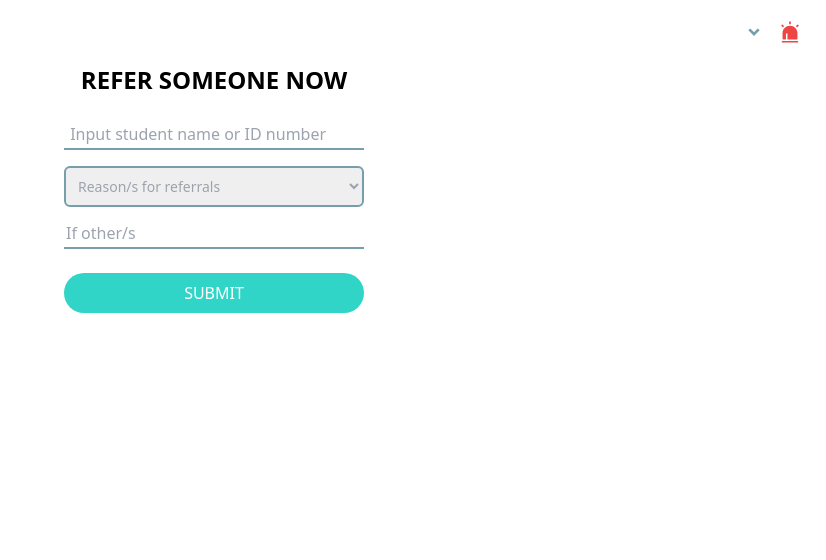
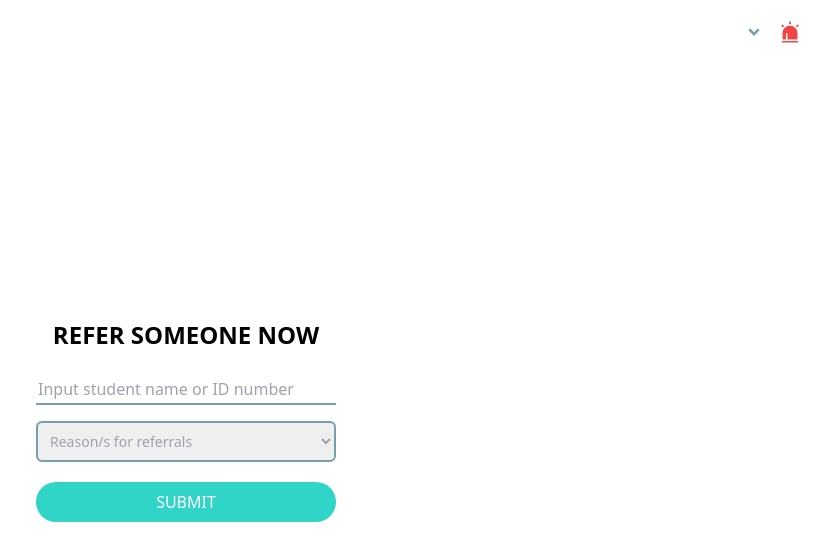
Before and after one commit to Znerree/2223-sem2-g2-g3-12-WellTalkWebsite-v2, a React (Vite) app in the folder welltalkwebapp_frontend/: page /student-referral in a window 1280 px wide. Shown: the top 560 px of the page, without its empty margins (454-1280 px from the left). Built offline with nearby package versions, Linux system fonts and the light colour scheme.

Commit message:
Gipatunga referral form ug naay pilianan others

```diff
--- a/welltalkwebapp_frontend/src/pages/private-pages/StudentReferral.tsx
+++ b/welltalkwebapp_frontend/src/pages/private-pages/StudentReferral.tsx
@@ -1,7 +1,8 @@
 import ReferralHeader from "@/components/ReferralHeader";
+import { useState } from "react";
 
 export const StudentReferral = () => {
-  //css style for input
+  // css style for input
   const inputStyle = {
     borderBottom: "2px solid #769EAB",
     background: "transparent",
@@ -11,39 +12,51 @@ export const StudentReferral = () => {
     marginBottom: "16px",
   };
 
+  const [referral, setReferral] = useState({});
+  const [showOtherInput, setShowOtherInput] = useState(false); // State to track if the "If other/s" input should be displayed
+
+  const handleReasonChange = (event: any) => {
+    const selectedReason = event.target.value;
+    if (selectedReason === "Other") {
+      setShowOtherInput(true);
+    } else {
+      setShowOtherInput(false);
+    }
+  };
+
   return (
     <>
       <ReferralHeader />
-      <div className=" ml-14 flex flex-col justify-center items-center">
+      <div className="flex flex-col justify-center items-center w-full h-screen">
         <h1 className="font-semibold text-2xl">REFER SOMEONE NOW</h1>
-        <form className=" py-6 left-0 w-[300px] flex flex-col">
+        <form className="py-6 left-0 w-[300px] flex flex-col">
           <input
             type="text"
-            placeholder=" Input student name or ID number"
+            placeholder="Input student name or ID number"
             style={inputStyle}
             required
           />
           <select
             name="userType"
             required
-            className=" mb-3 text-gray-400 outline-none text-sm border-2 border-secondary rounded-md p-2"
+            className="mb-3 text-gray-400 outline-none text-sm border-2 border-secondary rounded-md p-2"
             defaultValue="label"
+            onChange={handleReasonChange}
           >
             <option disabled value="label" hidden>
               Reason/s for referrals
             </option>
-            <option value="Counselor">Sample 1</option>
-            <option value="Non-Counselor">Sample 2</option>
-            <option value="Non-Counselor">Sample 3</option>
+            <option value="Sample 1">Sample 1</option>
+            <option value="Sample 2">Sample 2</option>
+            <option value="Sample 3">Sample 3</option>
+            <option value="Other">Others, please specify</option>
           </select>
-          <input
-            type="text"
-            placeholder="If other/s"
-            style={inputStyle}
-          />
+          {showOtherInput && (
+            <input type="text" placeholder="If other/s" style={inputStyle} />
+          )}
           <button
             type="submit"
-            className=" bg-primary rounded-full h-10 text-white hover:shadow-sm hover:shadow-primary mt-2"
+            className="bg-primary rounded-full h-10 text-white hover:shadow-sm hover:shadow-primary mt-2"
           >
             SUBMIT
           </button>
```
